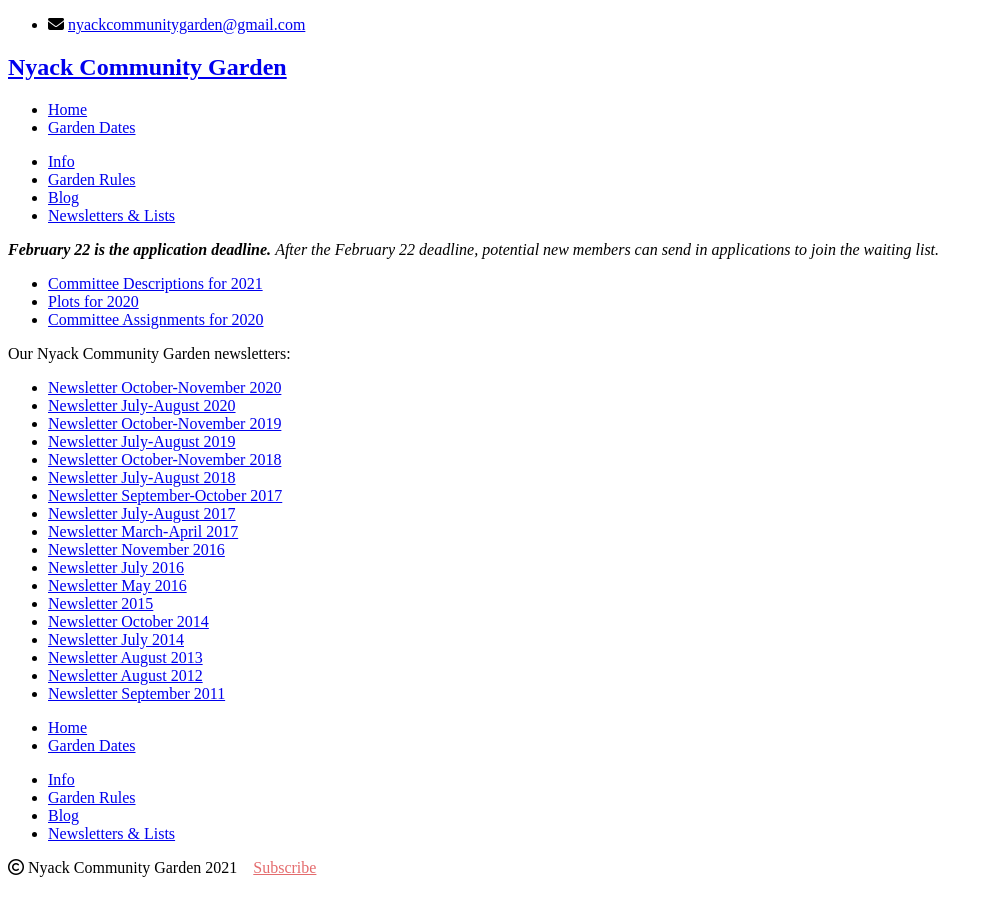
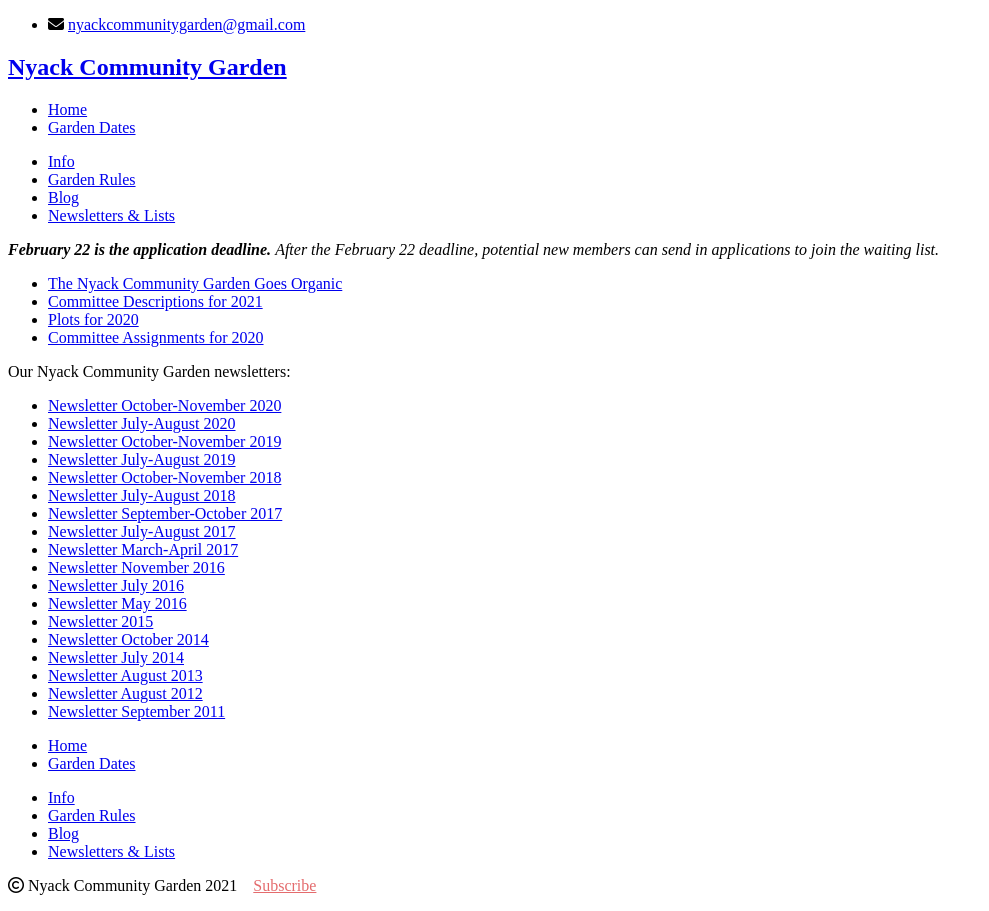
Before and after one commit to bosborne/nyackcommunitygarden, a Jekyll site: the page built from files/index.md, in a window 1280 px wide. Shown: the whole page, without its empty margins (0-989 px from the left). Built offline with Jekyll 4.4.1, drawn with Linux system fonts in a browser that asks for light colours; nearby versions of some CDN libraries; library files that are not in the unit come from our copies.

Commit message:
Add newsletter on going organic

```diff
--- a/files/index.md
+++ b/files/index.md
@@ -5,6 +5,7 @@
 published: true
 ---
 
+- [The Nyack Community Garden Goes Organic](/pdf/Nyack Community Garden Goes Organic.pdf)
 - [Committee Descriptions for 2021](/pdf/Committee_Descriptions_2021.pdf)
 - [Plots for 2020](/pdf/2020_NCG-Plot-Assignments.pdf)
 - [Committee Assignments for 2020](/pdf/2020_NCG_Committee_Assignments.pdf)
```
Also changed, not shown: 1 other file.
